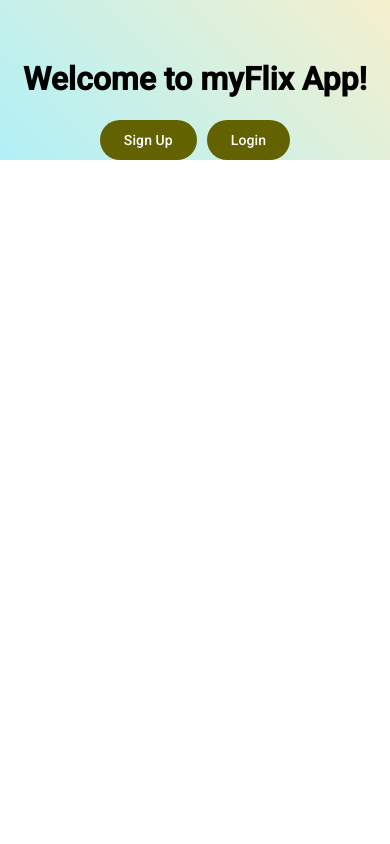
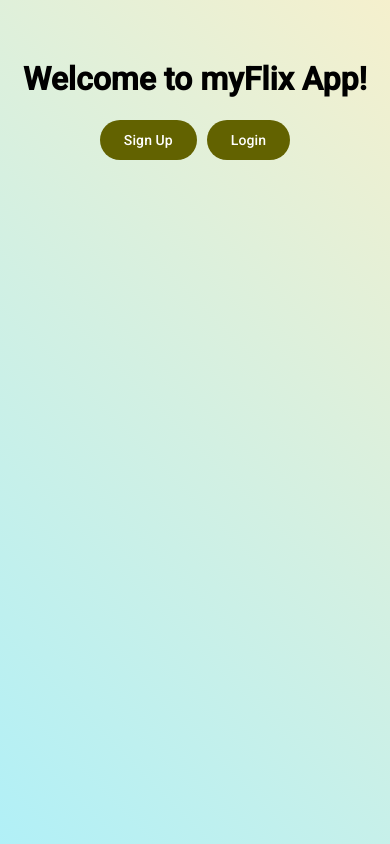
Before and after one commit to deeps4/myFlix-Angular-client, an Angular app: page /welcome in a window 390 px wide. Built offline with nearby package versions, Linux system fonts and the light colour scheme.

Commit message:
Fix responsive styles.

```diff
--- a/src/app/app.component.scss
+++ b/src/app/app.component.scss
@@ -1,3 +1,4 @@
 .app-container {
   background: linear-gradient(45deg, #b1f0f7, #f5f0cd);
+  min-height: 100vh;
 }
--- a/src/app/user-profile/user-profile.component.scss
+++ b/src/app/user-profile/user-profile.component.scss
@@ -29,3 +29,9 @@ mat-card-header {
   display: flex;
   align-items: flex-end;
 }
+
+@media (max-width: 768px) {
+  .profile-update-form {
+    width: 100%;
+  }
+}
--- a/src/app/welcome-page/welcome-page.component.html
+++ b/src/app/welcome-page/welcome-page.component.html
@@ -1,5 +1,5 @@
 <div class="main-page">
-    <h1>
+    <h1 class="title">
         Welcome to myFlix App!
     </h1>
     <div>
--- a/src/app/welcome-page/welcome-page.component.scss
+++ b/src/app/welcome-page/welcome-page.component.scss
@@ -1,6 +1,10 @@
 .main-page {
-    display: flex;
-    flex-direction: column;
-    align-items: center;
-    padding-top: 10%;
+  display: flex;
+  flex-direction: column;
+  align-items: center;
+  padding-top: 10%;
 }
+
+.title {
+  text-align: center;
+}
```
